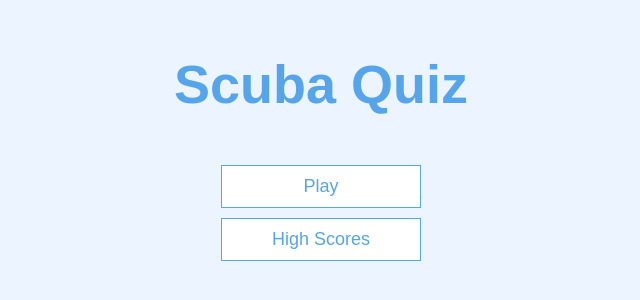
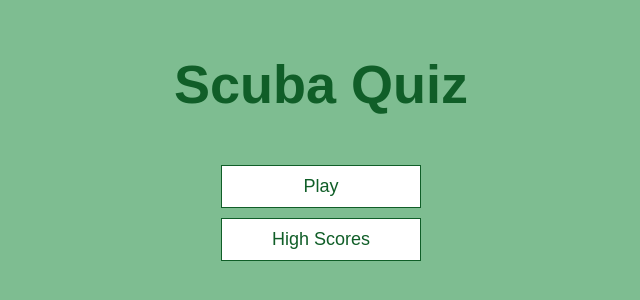
Before and after one commit to ctlemon83/scubaquiz, a plain HTML site: page index.html in a window 1280 px wide. Shown: the part 238-538 px from the top of the page, without its empty margins (319-959 px from the left). Drawn offline with Linux system fonts and the light colour scheme.

Commit message:
Updated colors

```diff
--- a/app.css
+++ b/app.css
@@ -1,5 +1,5 @@
 :root {
-	background-color: #ecf5ff;
+	background-color: #7EBD91;
 	font-size: 62.5%;
 }
 
@@ -17,7 +17,7 @@ h1, h2, h3, h4 {
 
 h1 {
 	font-size: 5.4rem;
-	color: #56a5eb;
+	color: #105E28;
 	margin-bottom: 5rem;
 }
 
@@ -83,10 +83,10 @@ h3 {
 	padding: 1rem 0;
 	width: 20rem;
 	text-align: center;
-	border: 0.1rem solid #56a5eb;
+	border: 0.1rem solid #105E28;
 	margin-bottom: 1rem;
 	text-decoration: none;
-	color: #56a5eb;
+	color: #105E28;
 	background-color: white;
 }
 
```
